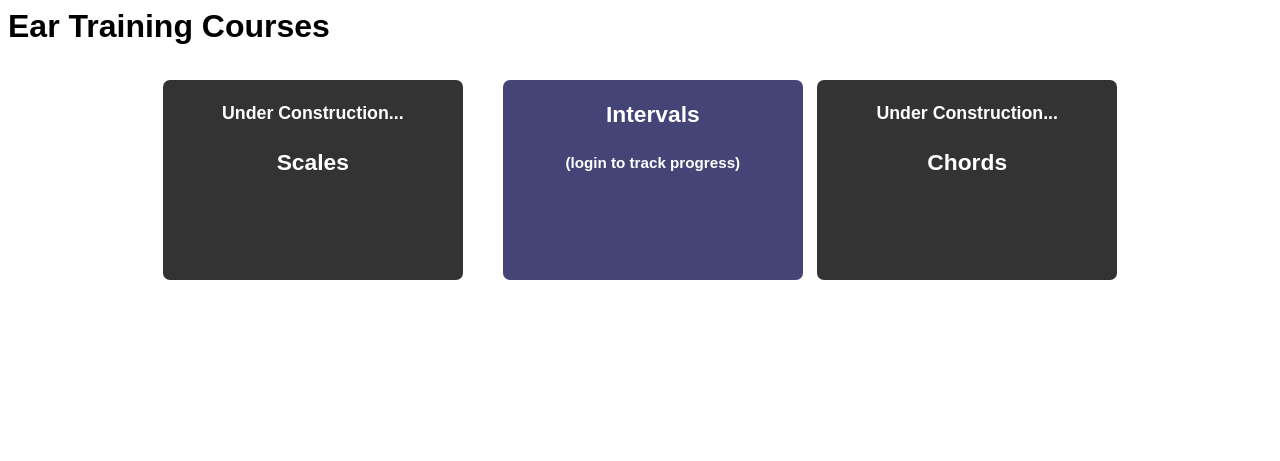
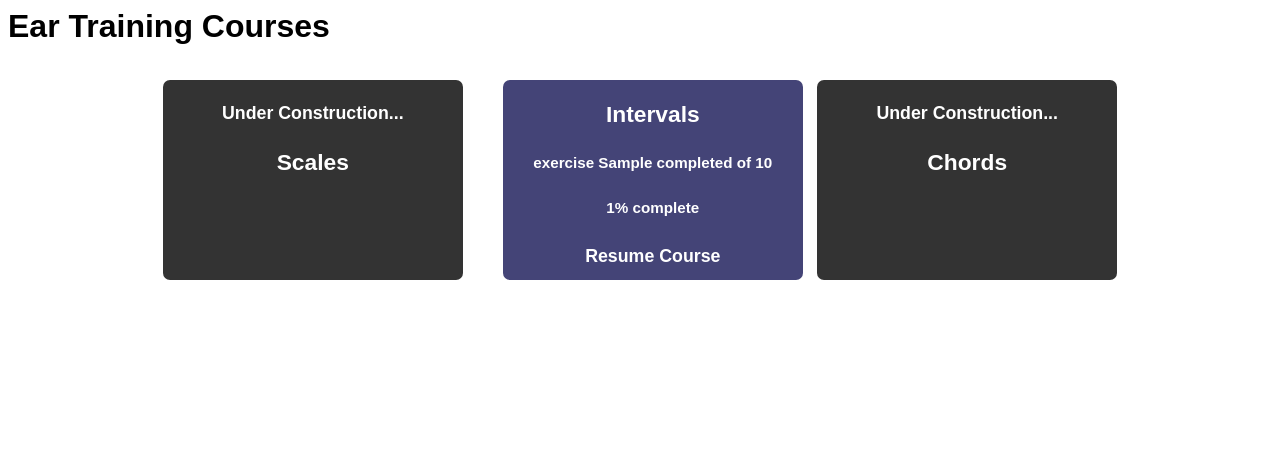
Before and after one commit to palmerev/intra-musical-project, a Django app: template django/intra_musical_project/ear_training_app/templates/ear_training_app/courses.html in a window 1280 px wide. Shown: the top 461 px of the page. Run offline with Django 3.2, Linux system fonts and the light colour scheme; tables that the repository leaves empty hold one stand-in row (values such as "Sample post"); the template is opened without the code that fills it: values that come from a table or form of the project are taken from there, most other values are stand-ins (such as "Sample title", 1, 10 or a date in 2020).

Commit message:
tweak some templates and styles

```diff
--- a/django/intra_musical_project/ear_training_app/static/ear_training_app/ear_training.css
+++ b/django/intra_musical_project/ear_training_app/static/ear_training_app/ear_training.css
@@ -103,6 +103,11 @@ div#intervals:hover {
   background-color: #333333;
 }
 
+.pushed {
+  background: "#FFCC00";
+  border: "1px solid blue";
+}
+
 #scales {
   left: 0%;
   transform: translateX(50%);
--- a/django/intra_musical_project/ear_training_app/templates/ear_training_app/courses.html
+++ b/django/intra_musical_project/ear_training_app/templates/ear_training_app/courses.html
@@ -21,11 +21,12 @@
         Intervals
       </h2>
       <div id="intervals-progress" class="course-progress">
-        {% if user.is_authenticated %}
+        {% if course == "new" %}
+          <h3>click to begin</h3>
+        {% else %}
           <p>exercise {{ completed }} of {{ total }}</p>
           <p>{{ percent_complete }}% complete</p>
-        {% else %}
-          <p>(login to track progress)</p>
+          <h3>Resume Course</h3>
         {% endif %}
       </div>
       </a>
@@ -41,7 +42,7 @@
     </div>
   </section>
   {% if user.is_authenticated %}
-    <div id="login-status"><p>Logged in as {{ user.username }}</p></div>
+    <div id="login-status"><p>Logged in as: <span id="username">{{ user.username }}</span></p></div>
   {% endif %}
   <nav>
       <div><a href="/">Home</a></div>
--- a/django/intra_musical_project/ear_training_app/templates/ear_training_app/interval_exercise.html
+++ b/django/intra_musical_project/ear_training_app/templates/ear_training_app/interval_exercise.html
@@ -48,7 +48,7 @@
   {% endif %}
 <footer>
   <div id="courses"><a href="{% url 'course_selection' %}">Back to courses page</a></div>
-  <div id="next"><a href="#">Next Exercise</a></div>
+  <div id="next">Next Exercise</div>
 </footer>
 <!-- hidden dialogue box to show when course complete -->
 <div class="hidden" id="grayout">
```
